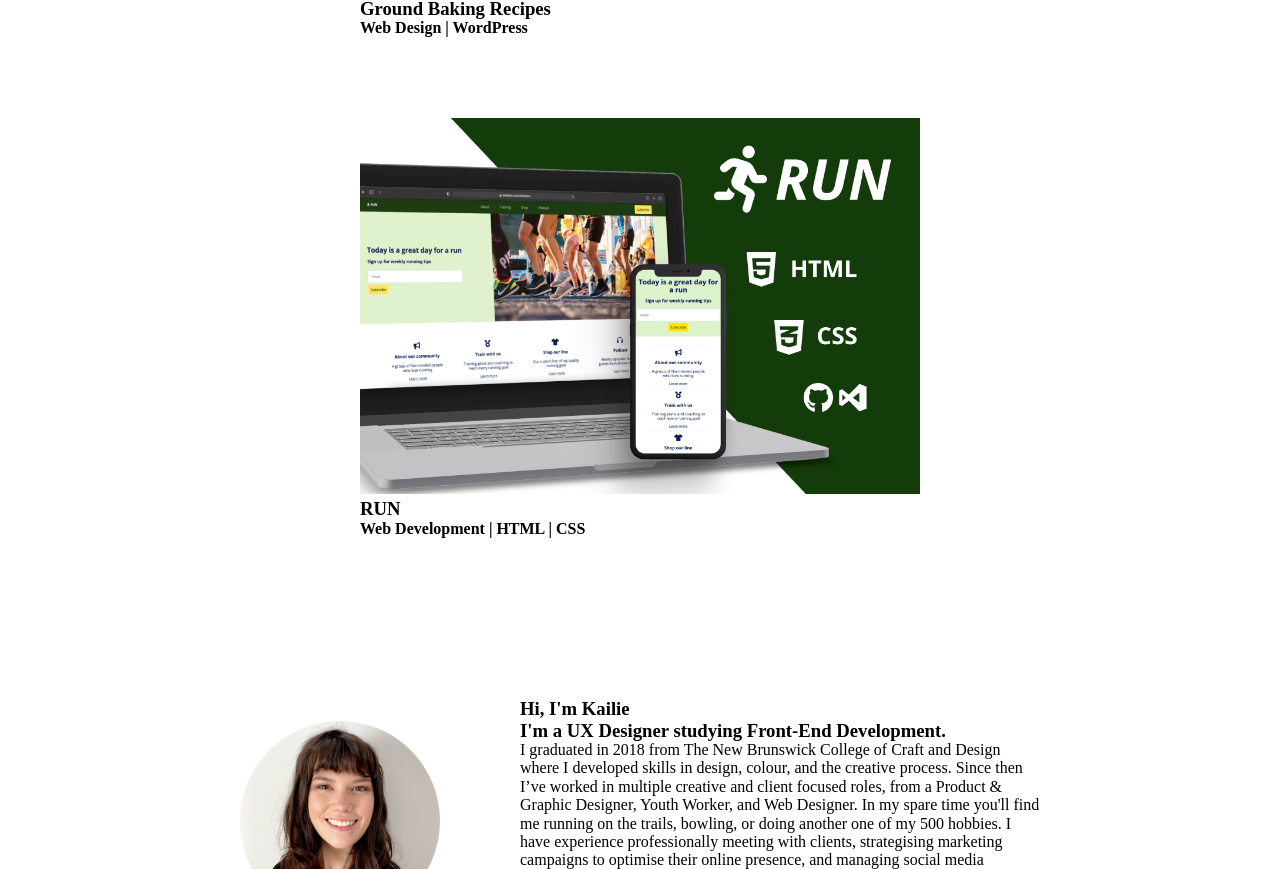
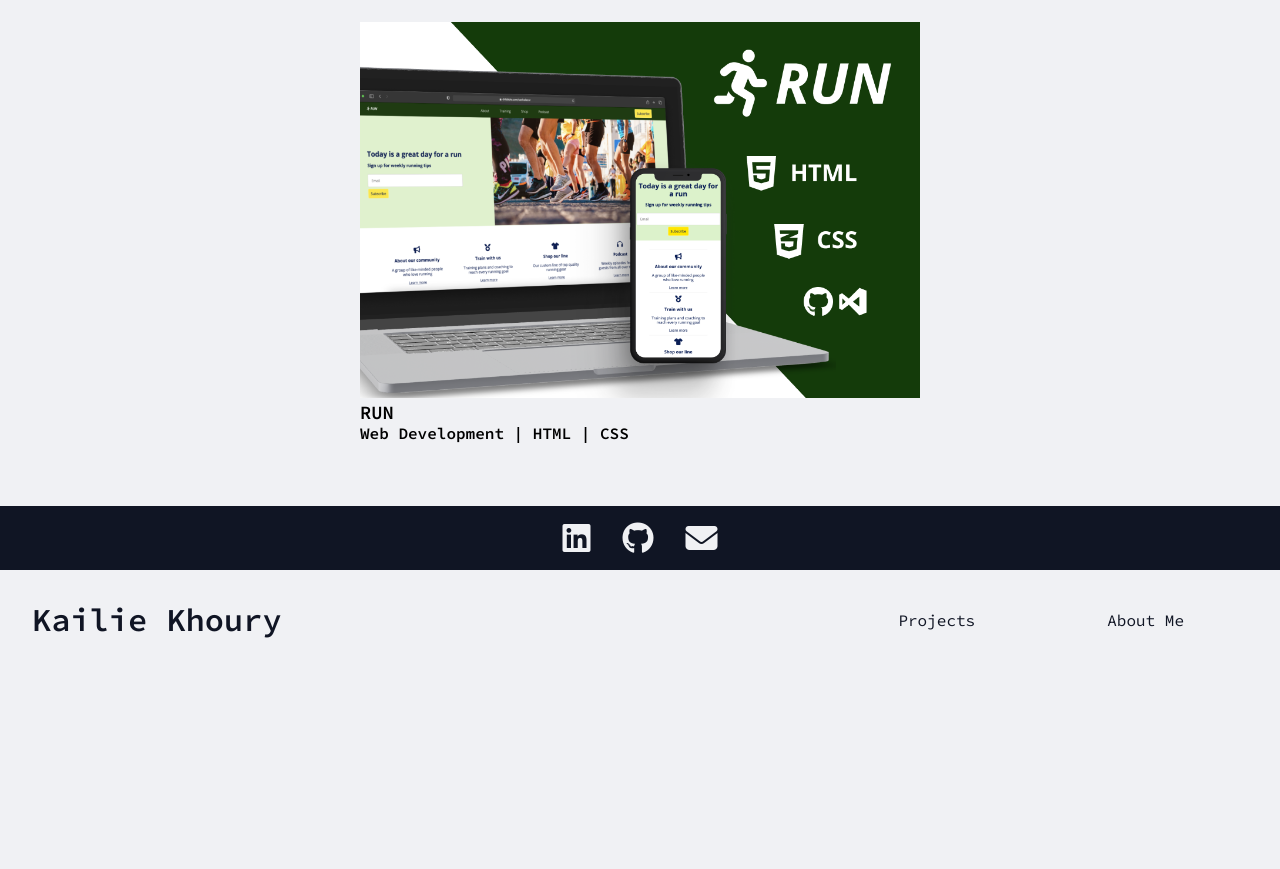
Before and after one commit to Karbeau/Portfolio, a plain HTML site: page home.html in a window 1280 px wide. Shown: the part 1931-2800 px from the top of the page. After the commit the page ends 2602 px from the top, so only its background shows below. Drawn offline with Linux system fonts and the light colour scheme.

Commit message:
Add About page, footer, make look pretty

```diff
--- a/home.html
+++ b/home.html
@@ -3,7 +3,14 @@
 <head>
     <meta charset="UTF-8">
       <meta name="viewport" content="width=device-width, initial-scale=1">
+
+      <!-- Font Awesome Icon Link -->
+      <script src="https://kit.fontawesome.com/313b57ffe3.js" crossorigin="anonymous"></script>
+
       <!-- Google Font link-->
+      <link rel="preconnect" href="https://fonts.googleapis.com">
+      <link rel="preconnect" href="https://fonts.gstatic.com" crossorigin>
+      <link href="https://fonts.googleapis.com/css2?family=Open+Sans:ital,wght@0,400;0,700;1,400&family=Source+Code+Pro:ital,wght@0,400;0,600;1,400&display=swap" rel="stylesheet">
 
       <!-- external CSS link -->
       <link rel="stylesheet" href="./normalize.css">
@@ -14,11 +21,10 @@
   </head>
 <body>
     <header>
-        <h1><a href="#">Kailie Khoury</h1>
+        <h1><a href="#">Kailie Khoury</a></h1>
         <ul>
             <li><a href="#projects">Projects</a></li>
-            <li><a href="#about">About</a></li>
-            <li><a href="#contact">Contact</a></li>
+            <li><a href="about.html">About Me</a></li>
         </ul>
     </header>
 
@@ -59,23 +65,19 @@
         </section>
     </section>
 
-        <section id="about">
-            <img class="profile" src="Resources/Profile2023.png" alt="Image of my beautiful face">
-            <section>
-            <h3>Hi, I'm Kailie</h3>
-            <h3>I'm a UX Designer studying Front-End Development.</h3>
-                <p>I graduated in 2018 from The New Brunswick College of Craft and Design where I developed skills in design, colour, and the creative process. Since then I’ve worked in multiple creative and client focused roles, from a Product & Graphic Designer, Youth Worker, and Web Designer.
-
-                    In my spare time you'll find me running on the trails, bowling, or doing another one of my 500 hobbies.
-
-
-                    I have experience professionally meeting with clients, strategising marketing campaigns to optimise their online presence, and managing social media accounts of multiple clients.
-
-                    I’m currently seeking remote employment at a company where my humour and wit can bring a levity to the workplace. I’m confident that my positivity and sense of humour is a valuable asset, especially in a creative and innovative role.
-                </p>
-            </section>
+    <footer>
+        <section class="footer-icons">
+            <i class="fa-brands fa-linkedin grow"></i>
+            <i class="fa-brands fa-github grow"></i>
+            <i class="fa-solid fa-envelope grow"></i>
         </section>
-
-    <i class="fa-brands fa-linkedin"></i>
+        <section class="footer-links">
+            <h1><a href="#">Kailie Khoury</a></h1>
+            <ul>
+                <li><a href="#projects">Projects</a></li>
+                <li><a href="about.html">About Me</a></li>
+            </ul>
+        </section>
+    </footer>
 </body>
 </html>
--- a/style.css
+++ b/style.css
@@ -28,34 +28,44 @@ html, body {
 }
 
 body {
-    background-color: F8EEDF;
+    background-color: #F0F1F4;
+}
+
+h1, h2, h3, h4, h5, h6, a {
+    font-family: 'Source Code Pro', monospace;
+}
+
+p {
+    font-family: 'Open Sans', sans-serif;
 }
 
 a {
     text-decoration: none;
+    color: inherit;
 }
 
+/* Header start */
+
 header {
-    position: fixed;
-    top: 0;
     width: 100%;
     display: flex;
     align-items: center;
     justify-content: space-between;
     height: 4rem;
-    background-color: #DE7E26;
+    background: #101524;
+    color: #F0F1F4;
 }
 
 header h1 {
     padding-left: 4rem;
 }
 
-header li {
+header li, .footer-links li {
     display: inline-flex;
-    align-items: baseline;
-    justify-self: space-around;
     margin: 0 4rem;
 }
+
+/* About me start */
 
 .profile {
     object-fit: cover;
@@ -66,14 +76,16 @@ header li {
 }
 
 main {
-    margin: 10rem auto;
+    padding: 4rem 0 2rem 0;
     display: flex;
     align-items: center;
     justify-content: center;
 }
 
-#projects, #about {
-    margin: 0 15rem;
+/* Projects start */
+
+#projects {
+    padding: 4rem 15rem;
 }
 
 .projects-container {
@@ -93,3 +105,40 @@ main {
     align-items: center;
     justify-content: center;
 }
+
+/* Footer start */
+
+footer {
+    background: #F0F1F4;
+    height: 8rem;
+}
+
+.footer-icons {
+    background: #101524;
+    color: #F0F1F4;
+    padding: 1rem 0;
+    display: flex;
+    font-size: 2rem;
+    justify-content: center;
+}
+
+.footer-icons i {
+    margin: 0 1rem;
+}
+
+.footer-links {
+    padding: 2rem;
+    display: flex;
+    justify-content: space-between;
+    align-items: center;
+    color: #101524;
+}
+
+/* icons grow on hover */
+.grow {
+    transition: all .2s ease-in-out;
+    }
+
+.grow:hover {
+    transform: scale(1.2);
+}
```
Also changed, not shown: about.html (added, +48 -0 lines).
